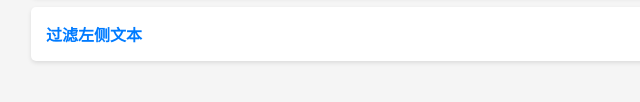
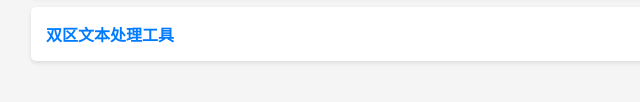
Before and after one commit to gitswno/web, a plain HTML site: page index.html in a window 1280 px wide. Shown: the part 430-532 px from the top of the page, 209-849 px from the left. Drawn offline with Linux system fonts and the light colour scheme.

Commit message:
更新 index.html

```diff
--- a/index.html
+++ b/index.html
@@ -66,7 +66,7 @@
 <a href="sortfitter.html" target="_blank">文本去重排序</a>
 </li>
 <li>
-<a href="leftfitter.html" target="_blank">过滤左侧文本</a>
+<a href="leftfitter.html" target="_blank">双区文本处理工具</a>
 </li>
     </ul>
 </body>
```
